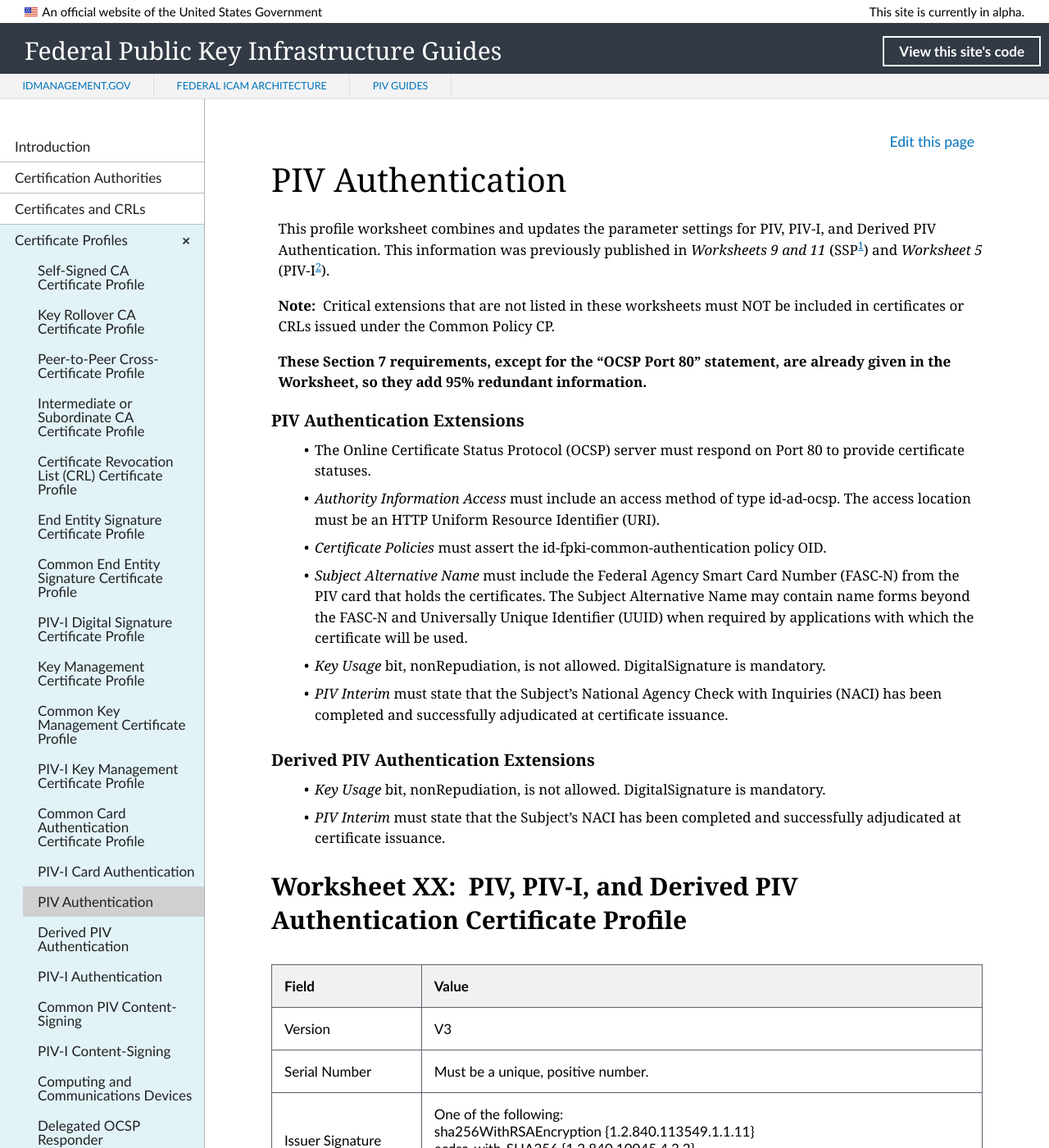
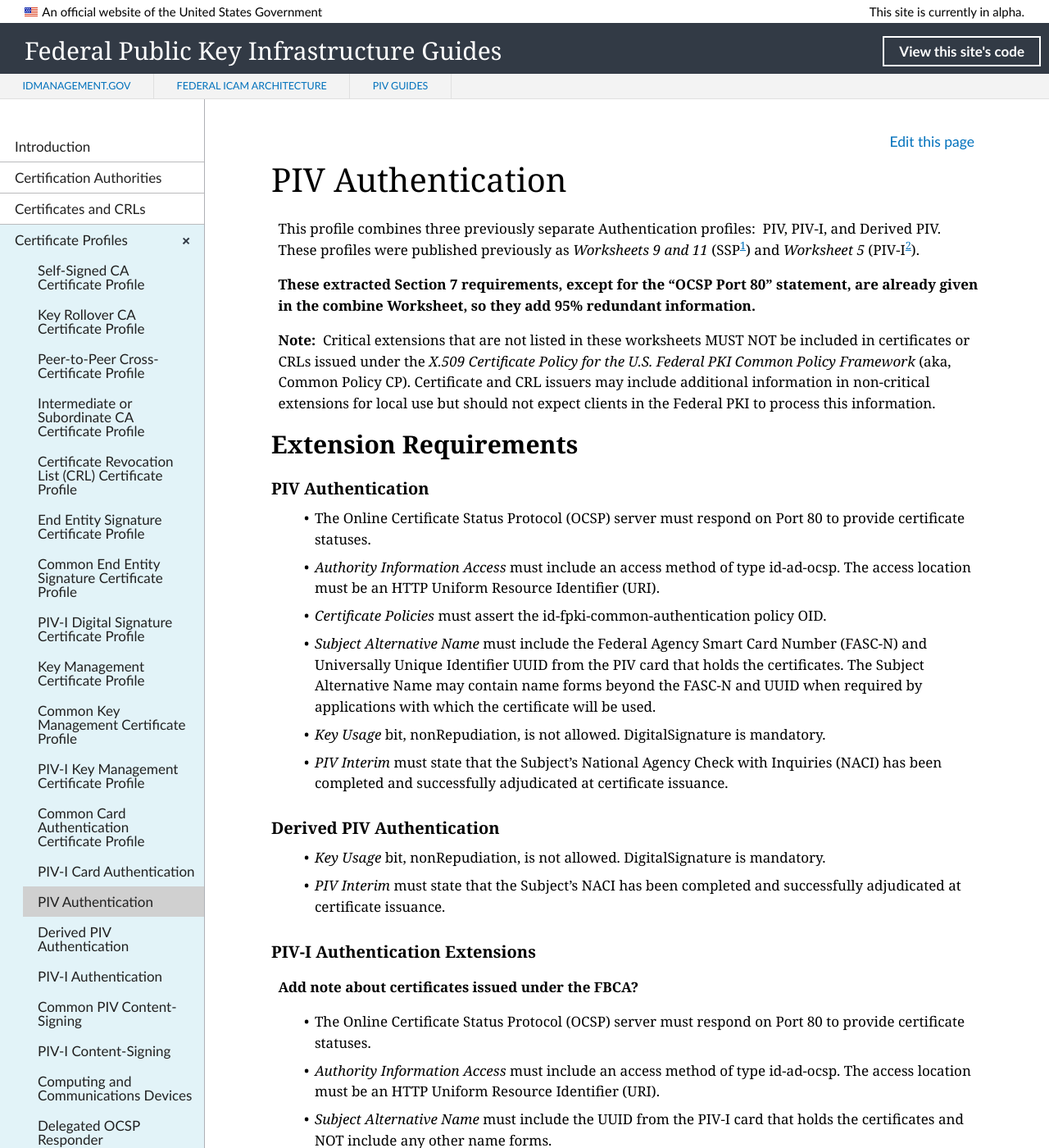
Before and after one commit to GSA/fpki-guides, a Jekyll site: the page built from _profiles/21_all_piv_auth.md, in a window 1280 px wide and 1400 px high. Shown: the whole window at 82% size. Built offline with Jekyll 4.4.1, drawn with Linux system fonts in a browser that asks for light colours; nearby versions of some CDN libraries; library files that are not in the unit come from our copies; some of the changed text lies outside the part shown.

Commit message:
Update 21_all_piv_auth.md
Add PIV-I extensions requirements from Section 7.2

```diff
--- a/_profiles/21_all_piv_auth.md
+++ b/_profiles/21_all_piv_auth.md
@@ -4,25 +4,36 @@
 permalink: profiles/allpivauth/
 ---
 
-This profile worksheet combines and updates the parameter settings for PIV, PIV-I, and Derived PIV Authentication. This information was previously published in _Worksheets 9 and 11_ (SSP<sup>[1](#1)</sup>) and _Worksheet 5_ (PIV-I<sup>[2](#2)</sup>).
+This profile combines three previously separate Authentication profiles:&nbsp;&nbsp;PIV, PIV-I, and Derived PIV. These profiles were published previously as _Worksheets 9 and 11_ (SSP<sup>[1](#1)</sup>) and _Worksheet 5_ (PIV-I<sup>[2](#2)</sup>).
 
-**Note:**&nbsp;&nbsp;Critical extensions that are not listed in these worksheets must NOT be included in certificates or CRLs issued under the Common Policy CP.
+**These extracted Section 7 requirements, except for the "OCSP Port 80" statement, are already given in the combine Worksheet, so they add 95% redundant information.**
 
-**These Section 7 requirements, except for the "OCSP Port 80" statement, are already given in the Worksheet, so they add 95% redundant information.**
+**Note:**&nbsp;&nbsp;Critical extensions that are not listed in these worksheets MUST NOT be included in certificates or CRLs issued under the _X.509 Certificate Policy for the U.S. Federal PKI Common Policy Framework_ (aka, Common Policy CP). Certificate and CRL issuers may include additional information in non-critical extensions for local use but should not expect clients in the Federal PKI to process this information.
 
-### PIV Authentication Extensions
+## Extension Requirements
+
+### PIV Authentication
 
 * The Online Certificate Status Protocol (OCSP) server must respond on Port 80 to provide certificate statuses.
 * _Authority Information Access_ must include an access method of type id-ad-ocsp. The access location must be an HTTP Uniform Resource Identifier (URI).
 * _Certificate Policies_ must assert the id-fpki-common-authentication policy OID.
-* _Subject Alternative Name_ must include the Federal Agency Smart Card Number (FASC-N) from the PIV card that holds the certificates. The Subject Alternative Name may contain name forms beyond the FASC-N and Universally Unique Identifier (UUID) when required by applications with which the certificate will be used.
+* _Subject Alternative Name_ must include the Federal Agency Smart Card Number (FASC-N) and Universally Unique Identifier UUID<!--UUID from section 7.2--> from the PIV card that holds the certificates. The Subject Alternative Name may contain name forms beyond the FASC-N and UUID when required by applications with which the certificate will be used.
 * _Key Usage_ bit, nonRepudiation, is not allowed. DigitalSignature is mandatory.
 * _PIV Interim_ must state that the Subject's National Agency Check with Inquiries (NACI) has been completed and successfully adjudicated at certificate issuance.
 
-### Derived PIV Authentication Extensions
+### Derived PIV Authentication
 
 * _Key Usage_ bit, nonRepudiation, is not allowed. DigitalSignature is mandatory.
 * _PIV Interim_ must state that the Subject's NACI has been completed and successfully adjudicated at certificate issuance.
+
+### PIV-I Authentication Extensions
+
+**Add note about certificates issued under the FBCA?**
+
+* The Online Certificate Status Protocol (OCSP) server must respond on Port 80 to provide certificate statuses.
+* _Authority Information Access_ must include an access method of type id-ad-ocsp. The access location must be an HTTP Uniform Resource Identifier (URI).
+* _Subject Alternative Name_ must include the UUID from the PIV-I card that holds the certificates and NOT include any other name forms.
+* _Key Usage_ bit, nonRepudiation, is not allowed. DigitalSignature is mandatory.
 
 ## Worksheet XX:&nbsp;&nbsp;PIV, PIV-I, and Derived PIV Authentication Certificate Profile
 
```
